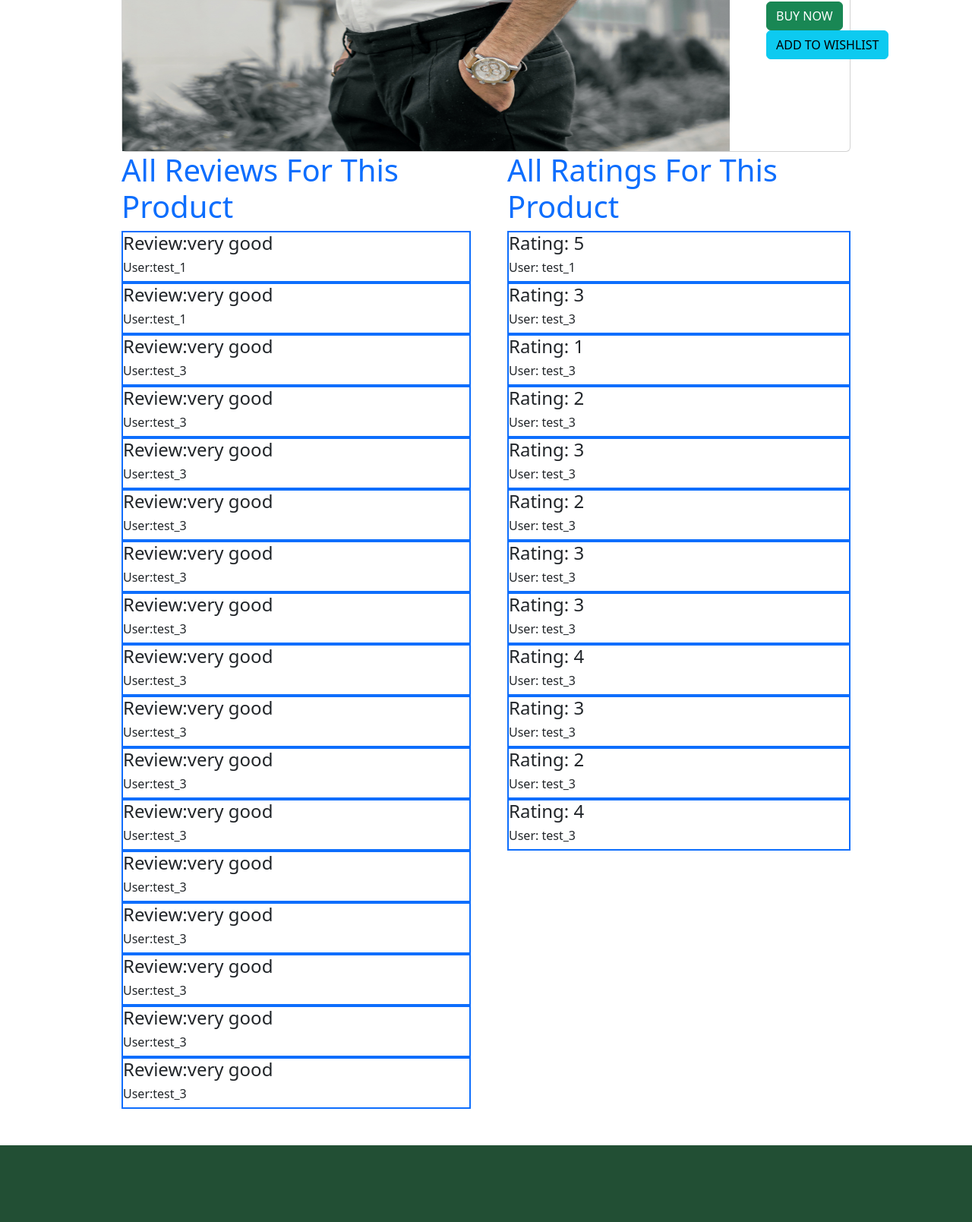
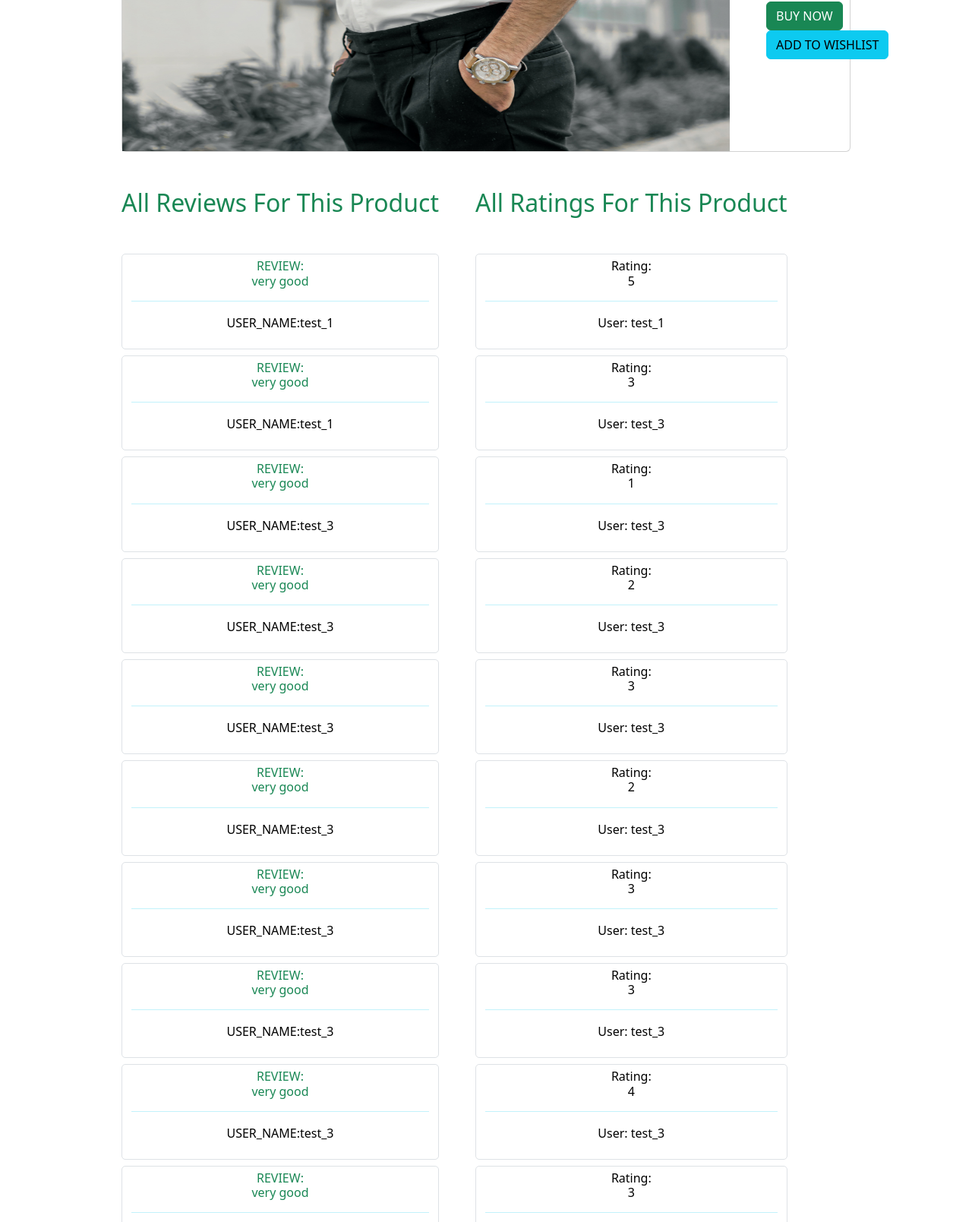
Before and after one commit to NoyonAhammadKhan/Clothes-Store-Django, a Django app: page /details/1/ in a window 1280 px wide. Shown: the part 726-2335 px from the top of the page at 76% size. Run offline with Django 4.2, Linux system fonts and the light colour scheme; data comes from the database, SQL or seed files in the repository.

Commit message:
pro-details page updated

```diff
--- a/product_app/templates/product_details.html
+++ b/product_app/templates/product_details.html
@@ -104,24 +104,26 @@
       </div>
     </div>
   </div>
-  <div class="d-flex gap-5 mx-auto w-75">
+  <div class="d-flex gap-5 mx-auto w-75 mt-5">
     <div>
-     <h1 class="text-primary">All Reviews For This Product</h1>
+     <h2 class="text-success mb-5">All Reviews For This Product</h2>
      {% for review in reviews %}
-       <div class="single-review border border-2 border-primary">
-          <h4>Review:{{review.review}} </h4>
-          <h6>User:{{review.user.username}} </h6>
+       <div style="border-radius:5px;" class="mb-2 d-block btn btn-outline-info single-review border border-1">
+          <h6 class="text-success">REVIEW: <br/>{{review.review}} </h6>
+          <hr>
+          <p class="text-black">USER_NAME:{{review.user.username}} </p>
       </div>
      {% endfor %}
 
     </div>
     <div>
-     <h1 class="text-primary">All Ratings For This Product</h1>
+     <h2 class="text-success mb-5">All Ratings For This Product</h2>
 
      {% for rating in ratings %}
-     <div class="single-rating border border-2 border-primary">
-        <h4>Rating: {{rating.rating}} </h4>
-        <h6>User: {{rating.user.username}}</h6>
+     <div style="border-radius:5px;" class="mb-2 d-block btn btn-outline-info single-review border border-1">
+        <h6 class="text-black">Rating: <br/> {{rating.rating}} </h6>
+        <hr>
+        <p class="text-black">User: {{rating.user.username}}</p>
       </div>
      {% endfor %}
 
```
